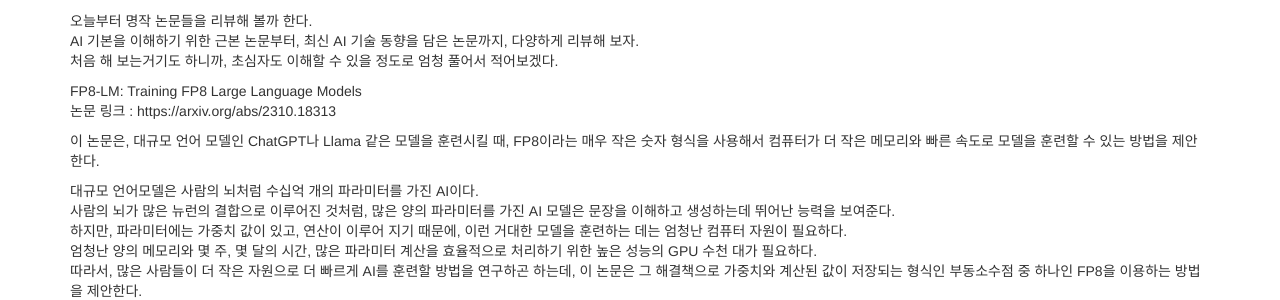
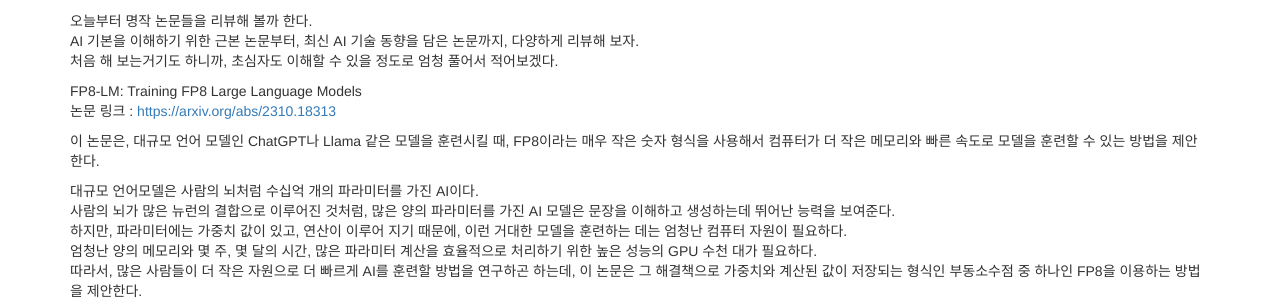
Before and after one commit to Gihak111/Gihak111.github.io, a Jekyll site: the page built from _posts/2025-05-16-Paper_review_Training_FP8_Large_Language_Models_upload.md, in a window 1280 px wide. Shown: the part 154-454 px from the top of the page. Built offline with Jekyll 4.4.1, drawn with Linux system fonts in a browser that asks for light colours; part of the change alters nothing that is shown.

```diff
--- a/_posts/2025-05-16-Paper_review_Training_FP8_Large_Language_Models_upload.md
+++ b/_posts/2025-05-16-Paper_review_Training_FP8_Large_Language_Models_upload.md
@@ -15,7 +15,7 @@ AI 기본을 이해하기 위한 근본 논문부터, 최신 AI 기술 동향을
 처음 해 보는거기도 하니까, 초심자도 이해할 수 있을 정도로 엄청 풀어서 적어보겠다.
 
 FP8-LM: Training FP8 Large Language Models
-논문 링크 : https://arxiv.org/abs/2310.18313
+논문 링크 : [https://arxiv.org/abs/2310.18313](https://arxiv.org/abs/2310.18313)
 
 이 논문은, 대규모 언어 모델인 ChatGPT나 Llama 같은 모델을 훈련시킬 때, FP8이라는 매우 작은 숫자 형식을 사용해서 컴퓨터가 더 작은 메모리와 빠른 속도로 모델을 훈련할 수 있는 방법을 제안한다.
 
```
